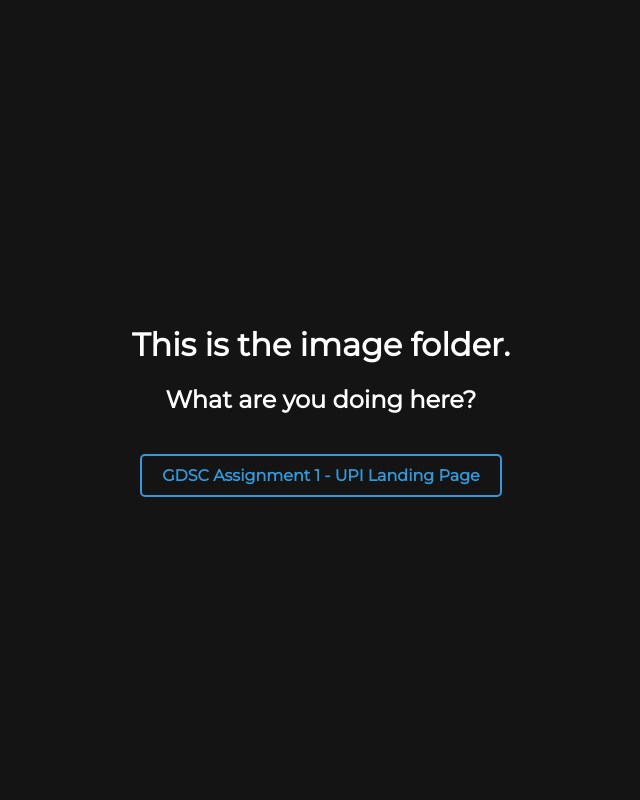
After one commit to lqg3/web, a PHP site: page /UPILandingPage/img/index.html in a window 1280 px wide. The commit adds this page. Shown: the whole page, without its empty margins (319-959 px from the left). Run offline with PHP 8.4, Linux system fonts and the light colour scheme.

Commit message:
Updated Landing Page

```diff
--- /dev/null
+++ b/UPILandingPage/img/index.html
@@ -0,0 +1,20 @@
+<!DOCTYPE html>
+<html lang="en">
+<head>
+    <meta charset="UTF-8">
+    <meta name="viewport" content="width=device-width, initial-scale=1.0">
+    <link rel="stylesheet" href="style.css">
+    <title>Steven M. C. Simbolon</title>
+    <link rel="preconnect" href="https://fonts.googleapis.com">
+    <link rel="preconnect" href="https://fonts.gstatic.com" crossorigin>
+    <link href="https://fonts.googleapis.com/css2?family=Montserrat&display=swap" rel="stylesheet">
+    <link rel="icon" type="image/x-icon" href="images/smcs-name.png">
+</head>
+<body>
+    <div class="center">
+        <h1>This is the image folder.</h1>
+        <h2>What are you doing here?</h2>
+        <a class="button-custom" href="https://stevensimbolon.me/UPILandingPage">GDSC Assignment 1 - UPI Landing Page</a>
+    </div>
+</body>
+</html>
--- /dev/null
+++ b/UPILandingPage/img/style.css
@@ -0,0 +1,39 @@
+body {
+    background-color: rgb(20, 20, 20);
+    display: flex;
+    align-items: center;
+    justify-content: center;
+    height: 100vh;
+    margin: 0;
+}
+
+.center {
+    text-align: center;
+}
+
+.center h1, .center h2 {
+    font-family: Montserrat, sans-serif;
+    color: white;
+}
+
+a.button-custom {
+    font-family: Montserrat, sans-serif;
+    display: inline-block;
+    margin-top: 20px; /* Add some top margin to space out the button from the text */
+    padding: 10px 20px;
+    font-size: 16px;
+    font-weight: bold;
+    text-align: center;
+    text-decoration: none;
+    cursor: pointer;
+    border: 2px solid #3498db;
+    color: #3498db;
+    border-radius: 5px;
+    transition: background-color 0.3s, color 0.3s;
+}
+
+/* Hover effect */
+a.button-custom:hover {
+    background-color: #3498db;
+    color: #fff;
+}
```
Also changed, not shown: UPILandingPage/index.html (+52 -19 lines), UPILandingPage/styles.css (+79 -9 lines), UPILandingPage/img/Isola.jpg (added), UPILandingPage/img/Logo-Kampus-Merdeka-Putih.png (added), UPILandingPage/img/fptk.jpg (added), UPILandingPage/img/kedokteran.png (added), UPILandingPage/img/next.svg (added).
